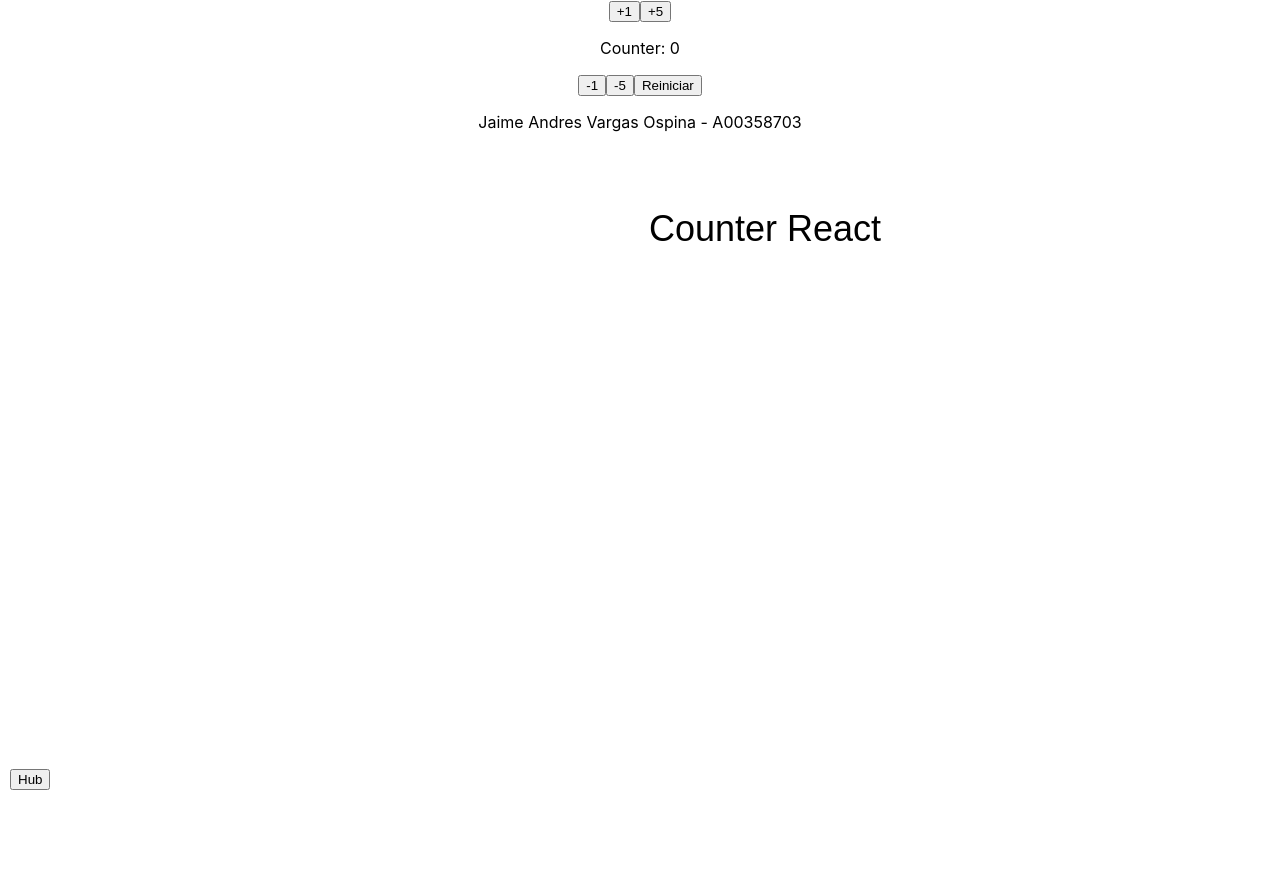
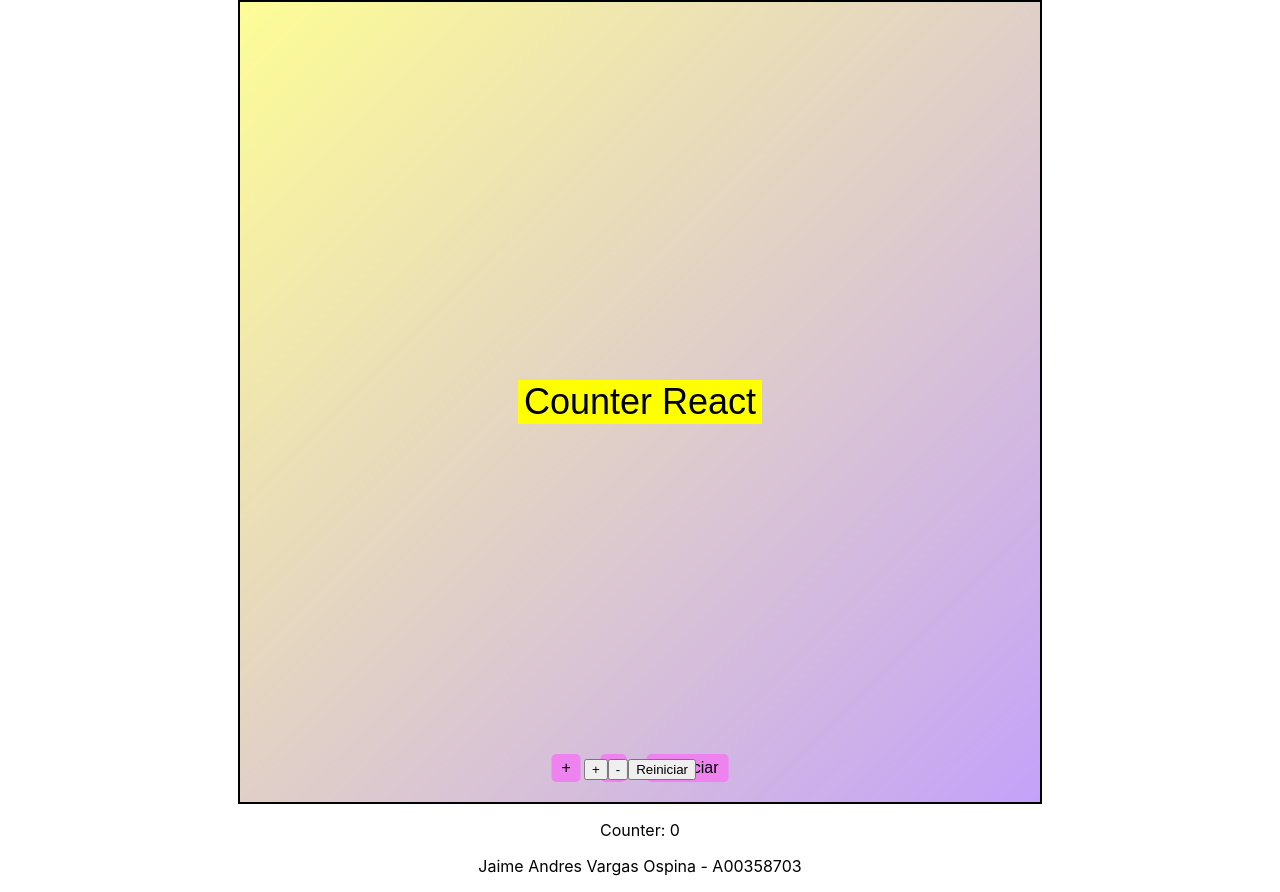
Before and after one commit to Jaa24Vargas/PromWEB-20241, a React (Create React App) app: page / in a window 1280 px wide. Both pictures are taken after a click on the button "Counter React". Before the commit the page ends 800 px from the top, so only its background shows below. Built offline with nearby package versions, Linux system fonts and the light colour scheme.

Commit message:
Mejorando la interfaz y algunos detalles de la lógica

```diff
--- a/src/App.js
+++ b/src/App.js
@@ -1,3 +1,4 @@
+// App.js
 import React, { useState } from 'react';
 import './App.css'; // Estilos globales de la aplicación
 import Header from './Components/Header';
@@ -10,59 +11,61 @@
   const [isStarted, setIsStarted] = useState(false);
   const [counter, setCounter] = useState(0); // Estado para el contador
 
-  function handleStartClick() {
+  const handleStartClick = () => {
     setIsStarted(true);
-  }
+  };
 
-  function incrementCounter(value) {
-    // Incrementar el contador según el valor pasado
-    setCounter(prevCounter => prevCounter + value);
-  }
+  const incrementCounter = () => {
+    setCounter(prevCounter => prevCounter + 1);
+  };
 
-  function decrementCounter(value) {
-    // Decrementar el contador según el valor pasado
-    setCounter(prevCounter => prevCounter - value);
-  }
+  const decrementCounter = () => {
+    setCounter(prevCounter => prevCounter - 1);
+  };
 
   const resetCounter = () => {
-    // Reiniciar el contador
     setCounter(0);
   };
 
-  const [showRestartMessage, setShowRestartMessage] = useState(false);
+  const randomizeCircle = () => {
+    // Generar valores aleatorios para tamaño, posición y color del círculo
+    const size = Math.floor(Math.random() * 100) + 50; // Tamaño entre 50 y 150
+    const left = Math.floor(Math.random() * 700); // Posición horizontal entre 0 y 700
+    const top = Math.floor(Math.random() * 700); // Posición vertical entre 0 y 700
+    const color = `hsl(${Math.floor(Math.random() * 360)}, 50%, 50%)`; // Color aleatorio
 
-  const handleRestartClick = () => {
-    resetCounter();
-    setShowRestartMessage(true);
+    // Crear el círculo dentro del contenedor
+    const container = document.querySelector('.container');
+    const circle = document.createElement('div');
+    circle.style.width = `${size}px`;
+    circle.style.height = `${size}px`;
+    circle.style.backgroundColor = color;
+    circle.style.borderRadius = '50%';
+    circle.style.position = 'absolute';
+    circle.style.left = `${left}px`;
+    circle.style.top = `${top}px`;
+
+    // Agregar el círculo al contenedor
+    container.appendChild(circle);
+
+    // Desaparecer el círculo después de 1 segundo
     setTimeout(() => {
-      setShowRestartMessage(false);
-    }, 3000); // Mostrar el mensaje por 3 segundos
-  };
-
-  const handleGoToHomeClick = () => {
-    setIsStarted(false);
-    setCounter(0);
+      container.removeChild(circle);
+    }, 1000);
   };
 
   return (
-    <div className="App">
-      <Header
-        onStartClick={handleStartClick}
-        onRestartClick={handleRestartClick}
-        onGoToHomeClick={handleGoToHomeClick}
-      />
+    <div className={`App${isStarted ? ' started' : ''}`}>
+      <Header onStartClick={handleStartClick} />
       {isStarted && (
         <>
-          <ButtonComponent label="+1" onClick={() => incrementCounter(1)} />
-          <ButtonComponent label="+5" onClick={() => incrementCounter(5)} />
           <Counter counter={counter} />
-          <ButtonComponent label="-1" onClick={() => decrementCounter(1)} />
-          <ButtonComponent label="-5" onClick={() => decrementCounter(5)} />
-          <ButtonComponent label="Reiniciar" onClick={handleRestartClick} />
+          <div className="counter-buttons">
+                    <ButtonComponent label="+" onClick={() => { incrementCounter(); randomizeCircle(); }} />
+                    <ButtonComponent label="-" onClick={decrementCounter} />
+                    <ButtonComponent label="Reiniciar" onClick={resetCounter} />
+            </div>
         </>
-      )}
-      {showRestartMessage && (
-        <div className="restart-message">Reinicio exitoso</div>
       )}
       <Footer />
     </div>
--- a/src/Components/Header.jsx
+++ b/src/Components/Header.jsx
@@ -1,34 +1,29 @@
+// Header.jsx
 import React, { useState } from 'react';
 import '../styles.css';
 
-const Header = ({ onStartClick, onRestartClick, onGoToHomeClick }) => {
-  const [restartMessageVisible, setRestartMessageVisible] = useState(false);
+const Header = ({ onStartClick }) => {
+  const [showCounterButtons, setShowCounterButtons] = useState(false);
 
-  const handleRestartClick = () => {
-    setRestartMessageVisible(true);
-    setTimeout(() => {
-      setRestartMessageVisible(false);
-    }, 3000);
-    onRestartClick();
+  const handleStartClick = () => {
+    onStartClick();
+    setShowCounterButtons(true); // Mostrar los botones de contador al hacer clic en "Counter React"
   };
 
   return (
     <header className="container">
-      <button
-        className="title-button"
-        style={{ left: '400px', top: '129px', width: '730px', height: '200px' }}
-        onClick={onStartClick} // Llamar a la función onStartClick al hacer clic en el botón
-      >
-        Counter React
-      </button>
-      {restartMessageVisible && <p style={{ textAlign: 'center' }}>Reinicio exitoso</p>}
-      <button
-        className="hub-button"
-        style={{ position: 'absolute', bottom: '10px', left: '10px' }}
-        onClick={handleRestartClick}
-      >
-        Hub
-      </button>
+      <div className="title-container">
+        <button className="title-button" onClick={handleStartClick}>
+          Counter React
+        </button>
+      </div>
+      {showCounterButtons && ( // Mostrar los botones del contador solo si showCounterButtons es true
+        <div className="counter-buttons">
+          <button className="increment-button" onClick={() => console.log('+')}>+</button>
+          <button className="decrement-button" onClick={() => console.log('-')}>-</button>
+          <button className="reset-button" onClick={() => console.log('Reiniciar')}>Reiniciar</button>
+        </div>
+      )}
     </header>
   );
 };
--- a/src/styles.css
+++ b/src/styles.css
@@ -1,12 +1,56 @@
 /* styles.css */
+
+/* Mantenemos los estilos para el contenedor */
+.container {
+  width: 800px;
+  height: 800px;
+  position: relative;
+  margin: 0 auto;
+  border: 2px solid black;
+  background: linear-gradient(135deg, #FDFD96, #C4A2F9);
+}
+
+/* Modificamos los estilos para el botón Counter React */
+.title-container {
+  position: absolute;
+  top: 50%;
+  left: 50%;
+  transform: translate(-50%, -50%);
+}
+
 .title-button {
-    position: absolute;
-    display: flex;
-    justify-content: center;
-    align-items: center;
-    font-family: 'Gothic', sans-serif;
-    font-size: 36px;
-    background-color: transparent;
-    border: none;
-    cursor: pointer;
-  }
+  font-family: 'Gothic', sans-serif;
+  font-size: 36px;
+  background-color: yellow; /* Cambia a color amarillo */
+  border: none;
+  cursor: pointer;
+}
+
+/* Agregamos estilos para los botones de contador */
+.counter-buttons {
+  display: flex;
+  justify-content: center;
+  position: absolute;
+  bottom: 20px; /* Ajusta la posición vertical */
+  left: 50%;
+  transform: translateX(-50%); /* Centra horizontalmente */
+}
+
+/* Estilo para los botones dentro del lienzo */
+.container .increment-button,
+.container .decrement-button,
+.container .reset-button {
+  background-color: violet; /* Cambiamos a color violeta */
+}
+
+/* Estilos para los botones dentro del lienzo */
+.increment-button,
+.decrement-button,
+.reset-button {
+  margin: 0 10px;
+  border: none;
+  border-radius: 5px;
+  padding: 5px 10px;
+  font-size: 16px;
+  cursor: pointer;
+}
```
